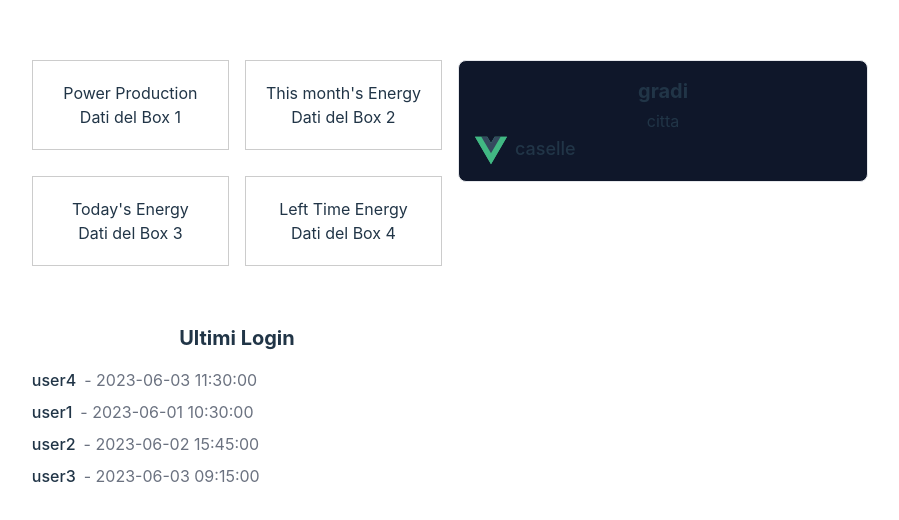
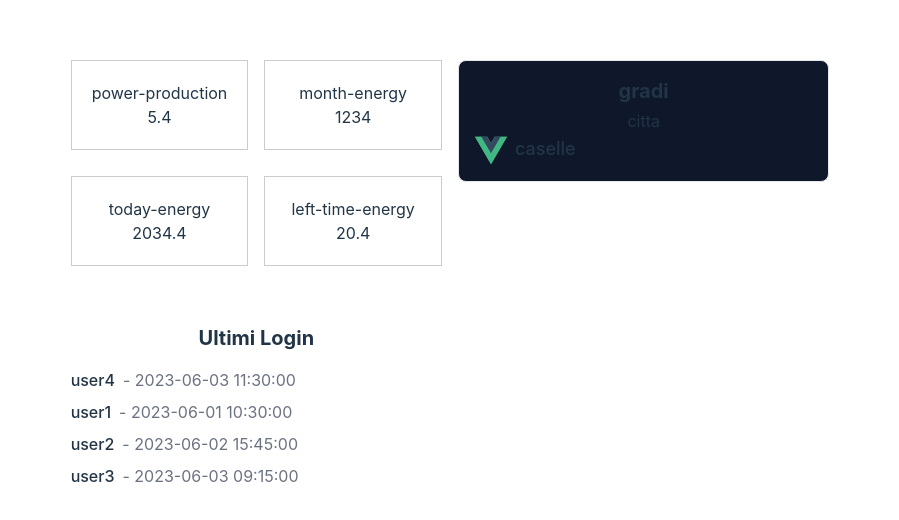
Before and after one commit to mattiacaprioli/dashboard-pomelia-vue, a Vue app: page / in a window 1280 px wide. Shown: the part 122-642 px from the top of the page, without its empty margins (190-1089 px from the left). Built offline with nearby package versions, Linux system fonts and the light colour scheme; the HTML template or start-up script is replaced by a standard one.

Commit message:
finito la base della logica della dashboard

```diff
--- a/package.json
+++ b/package.json
@@ -9,6 +9,7 @@
     "preview": "vite preview"
   },
   "dependencies": {
+    "axios": "^1.4.0",
     "vue": "^3.2.47"
   },
   "devDependencies": {
--- /dev/null
+++ b/solar-panels.json
@@ -0,0 +1,38 @@
+{
+    "power-production": 5.4,
+    "month-energy": 1234,
+    "today-energy": 2034.4,
+    "left-time-energy": 20.4,
+    "logs": [
+      {
+        "date": "2021-10-01 20:20:01",
+        "text": "Update completed",
+        "type": "info"
+      },
+      {
+        "date": "2021-10-02 19:20:01",
+        "text": "Something goes wrong during the system boot. Restarting...",
+        "type": "error"
+      },
+      {
+        "date": "2021-10-02 19:21:15",
+        "text": "The system is just restarted: Everything is operational.",
+        "type": "info"
+      },
+      {
+        "date": "2021-10-03 11:11:54",
+        "text": "The system is generating a good amount of energy.",
+        "type": "info"
+      },
+      {
+        "date": "2021-10-04 14:15:47",
+        "text": "System check requested.",
+        "type": "warning"
+      },
+      {
+        "date": "2021-10-05 15:15:12",
+        "text": "Everything is operational.",
+        "type": "warning"
+      }
+    ]
+  }
--- a/src/components/AdditionalBox.vue
+++ b/src/components/AdditionalBox.vue
@@ -12,22 +12,7 @@
   </template>
 
   <script>
-  export default {
-    props: {
-      title: {
-        type: String,
-        required: true
-      },
-      imageUrl: {
-        type: String,
-        required: true
-      },
-      data: {
-        type: String,
-        required: true
-      }
-    }
-  };
+
   </script>
 
   <style>
--- a/src/components/Box.vue
+++ b/src/components/Box.vue
@@ -13,7 +13,7 @@ export default {
             required: true,
         },
         data: {
-            type: String, // o il tipo di dato appropriato per i tuoi dati
+            type: Number,
             required: true,
         },
     },
--- a/src/components/Dashboard.vue
+++ b/src/components/Dashboard.vue
@@ -1,22 +1,23 @@
 <template>
     <div class="dashboard grid grid-cols-2 gap-4">
       <div class="col-span-1">
-        <box title="Power Production" :data="data1"></box>
+        <box :title="title1" :data="data1" />
       </div>
       <div class="col-span-1">
-        <box title="This month's Energy" :data="data2"></box>
+        <box :title="title2" :data="data2" />
       </div>
       <div class="col-span-1">
-        <box title="Today's Energy" :data="data3"></box>
+        <box :title="title3" :data="data3" />
       </div>
       <div class="col-span-1">
-        <box title="Left Time Energy" :data="data4"></box>
+        <box :title="title4" :data="data4" />
       </div>
     </div>
   </template>
 
 <script>
 import Box from './Box.vue';
+import axios from 'axios';
 
 export default {
   components: {
@@ -24,15 +25,39 @@ export default {
   },
   data() {
     return {
-            data1: 'Dati del Box 1',
-            data2: 'Dati del Box 2',
-            data3: 'Dati del Box 3',
-            data4: 'Dati del Box 4',
+      title1: '',
+      title2: '',
+      title3: '',
+      title4: '',
+      data1: 0,
+      data2: 0,
+      data3: 0,
+      data4: 0,
     };
   },
   mounted() {
-      // Effettua le chiamate alle API per ottenere i dati per i box
-      // e assegna i dati alle variabili data1, data2, data3, data4
+    // Effettua la richiesta dei dati localmente dal file JSON
+    this.fetchData();
+  },
+  methods: {
+    fetchData() {
+      // Importa i dati dal file JSON localmente
+      axios.get('../../solar-panels.json')
+        .then(response => {
+          const data = response.data;
+          this.title1 = 'power-production';
+          this.data1 = data['power-production'];
+          this.title2 = 'month-energy';
+          this.data2 = data['month-energy'];
+          this.title3 = "today-energy";
+          this.data3 = data['today-energy'];
+          this.title4 = 'left-time-energy';
+          this.data4 = data['left-time-energy'];
+        })
+        .catch(error => {
+          console.error(error);
+        });
+    },
   },
 };
 </script>
```
Also changed, not shown: 1 other file (tests, documents, lock files or other folders). Lines whose indentation alone changed are shown as unchanged.
